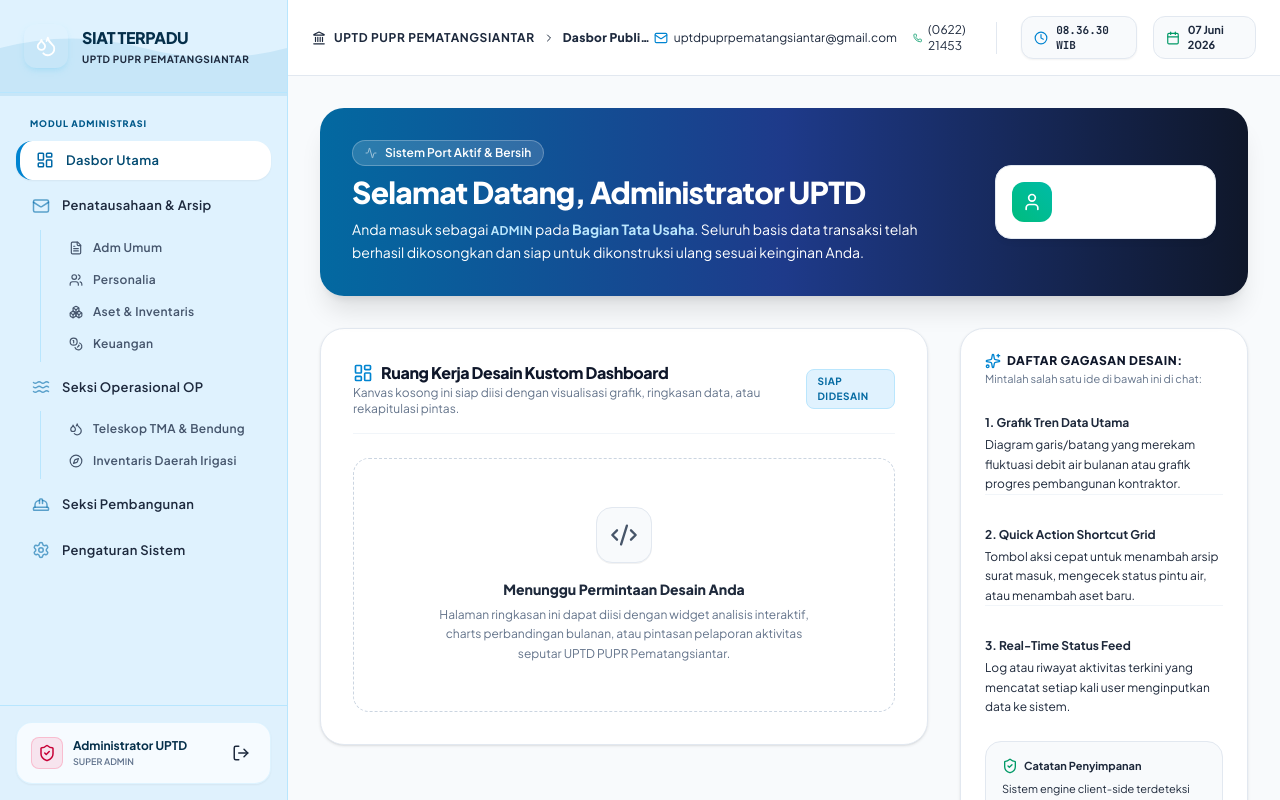
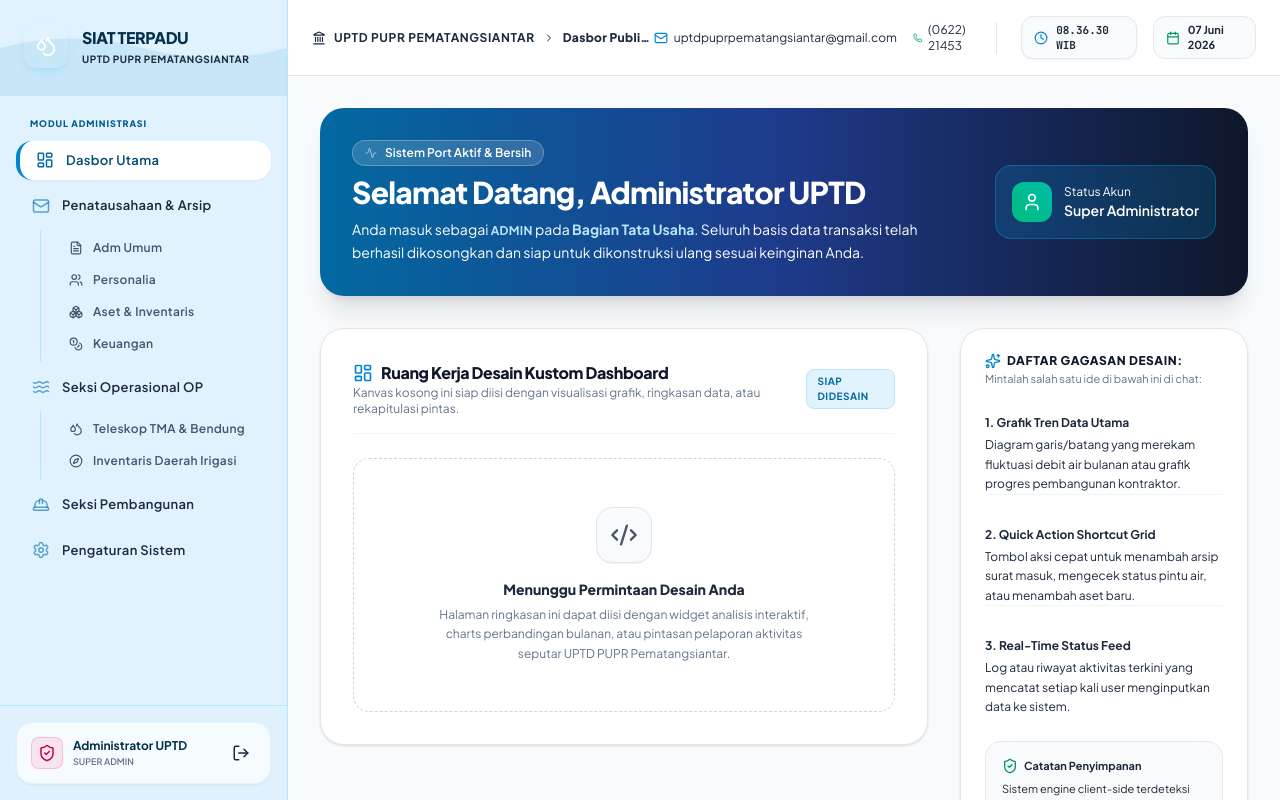
Before and after one commit to uptdpuprpematangsiantar-ship-it/Bah-Bolon, a React (Vite) app: page / in a window 1280 px wide. Both pictures are taken after a click on the button "Masuk Admin". Built offline with nearby package versions, Linux system fonts and the light colour scheme.

Commit message:
style: update dashboard account status card styling
Update the visual styling of the account status card in the dashboard to use a blue-themed palette for better consistency with the application design.

```diff
--- a/src/pages/Dashboard.tsx
+++ b/src/pages/Dashboard.tsx
@@ -38,7 +38,7 @@ export default function Dashboard({ activeUser }: DashboardProps) {
               Anda masuk sebagai <strong className="text-sky-400 uppercase tracking-wide text-xs">{activeUser.role}</strong> pada <strong className="text-sky-300">{activeUser.department}</strong>. Seluruh basis data transaksi telah berhasil dikosongkan dan siap untuk dikonstruksi ulang sesuai keinginan Anda.
             </p>
           </div>
-          <div className="flex items-center gap-3 shrink-0 bg-slate-900/60 backdrop-blur border border-slate-800 p-4 rounded-2xl">
+          <div className="flex items-center gap-3 shrink-0 bg-sky-400/15 backdrop-blur border border-sky-400/30 p-4 rounded-2xl">
             <div className="h-10 w-10 rounded-xl bg-gradient-to-tr from-emerald-500 to-teal-500 flex items-center justify-center">
               <User className="h-5 w-5 text-white" />
             </div>
```
